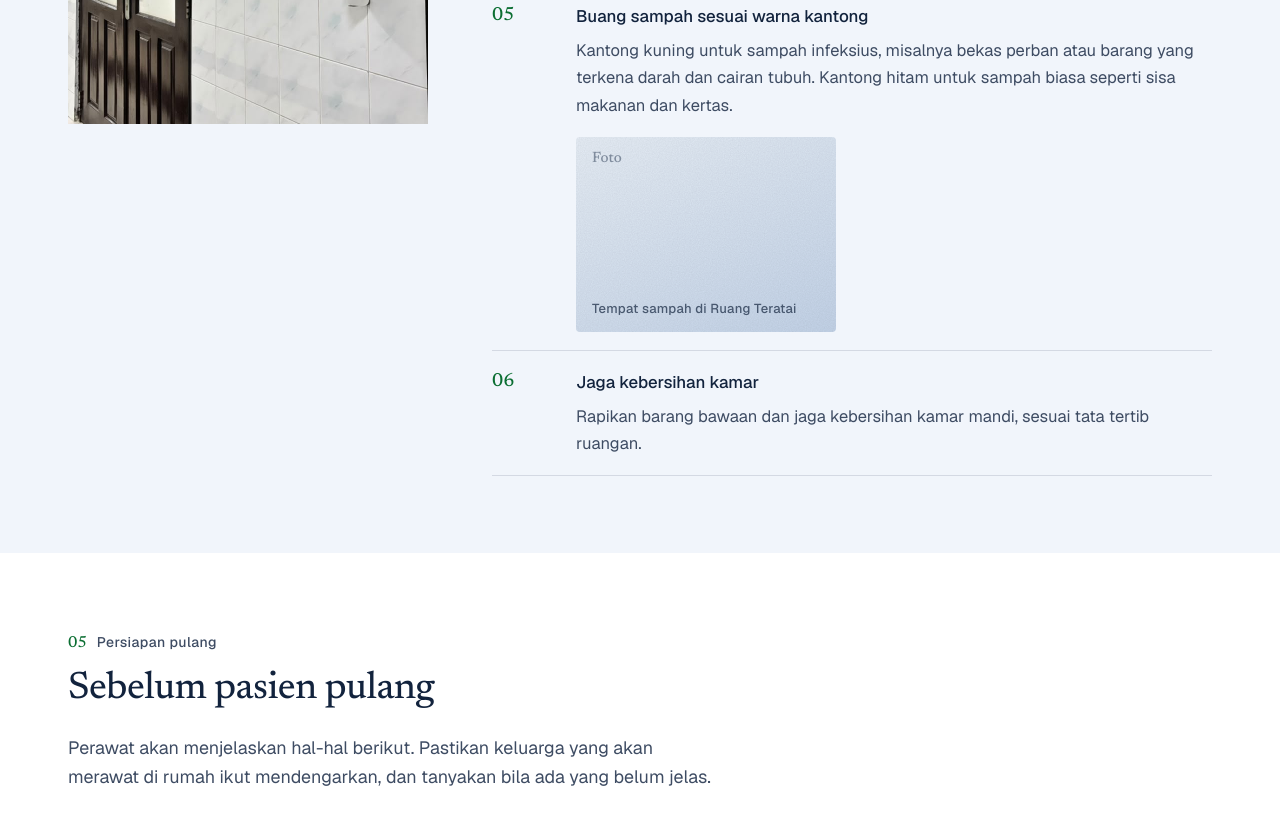
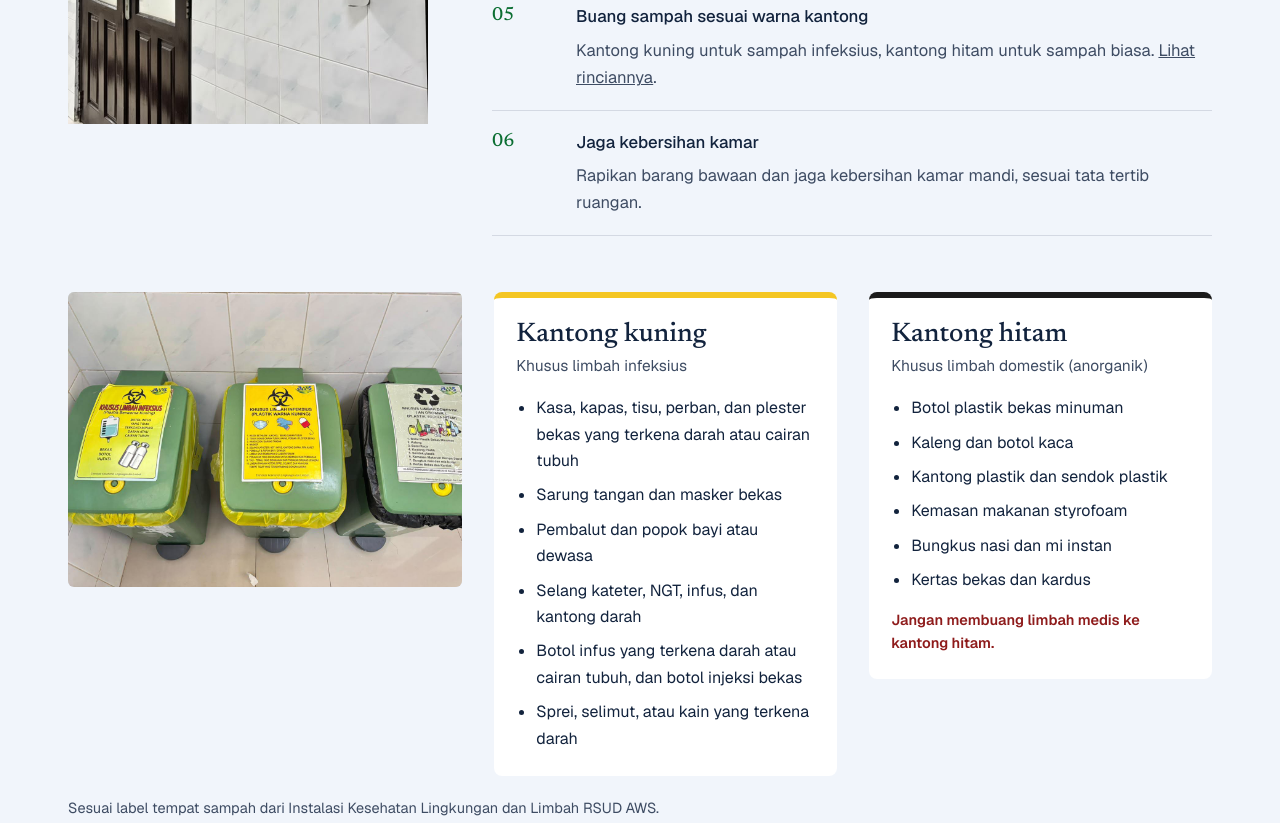
Before and after one commit to Aplintod/Ruang-Teratai, a plain HTML site: page halaman/edukasi.html in a window 1280 px wide. Shown: the part 3712-4535 px from the top of the page. Drawn offline with nearby package versions, Linux system fonts and the light colour scheme.

Commit message:
Edukasi: rincian memilah sampah dari label tempat sampah RSUD AWS + foto
Co-Authored-By: Claude Opus 5.5 <noreply@anthropic.com>
Claude-Session: https://claude.ai/code/session_017v6r4Dh7K6F4WkuNDGeXEq

```diff
--- a/assets/css/style.css
+++ b/assets/css/style.css
@@ -945,3 +945,17 @@ html[data-size="xl"] { zoom: 1.2; }
 .inline-photos { display: grid; grid-template-columns: repeat(2, minmax(0, 260px)); gap: 12px; margin-top: 14px; }
 .inline-photos .media { border-radius: 4px; }
 @media (max-width: 560px) { .inline-photos { grid-template-columns: 1fr 1fr; } }
+
+/* Memilah sampah (Edukasi) */
+.waste { display: grid; grid-template-columns: 1.15fr 1fr 1fr; gap: clamp(18px, 2.5vw, 32px); align-items: start; }
+.waste-photos { display: grid; gap: 12px; }
+.waste-photos .media { border-radius: 6px; display: block; }
+.waste-col { background: var(--paper); border-radius: 8px; padding: 22px 22px 24px; border-top: 6px solid; }
+.waste-col.kuning { border-color: var(--yellow); }
+.waste-col.hitam { border-color: #1b1b1b; }
+.waste-col .bag { display: none; }
+.waste-col .small { margin-top: 2px; }
+.waste-col ul { margin: 14px 0 0; padding-left: 20px; display: grid; gap: 8px; font-size: 16px; }
+.waste-warn { margin-top: 14px; font-size: 14.5px; font-weight: 600; color: #8e1b1b; }
+@media (max-width: 960px) { .waste { grid-template-columns: 1fr 1fr; } .waste-photos { grid-column: 1 / -1; grid-template-columns: repeat(2, 1fr); } }
+@media (max-width: 600px) { .waste { grid-template-columns: 1fr; } .waste-photos { grid-template-columns: 1fr; } }
--- a/halaman/edukasi.html
+++ b/halaman/edukasi.html
@@ -114,14 +114,45 @@
             <li><div><h3>Tunda kunjungan saat sakit</h3><p>Pengunjung yang sedang demam, batuk, atau pilek sebaiknya tidak menjenguk agar tidak menularkan penyakit kepada pasien.</p></div></li>
             <li><div><h3>Jangan duduk di tempat tidur pasien</h3><p>Gunakan kursi yang tersedia. Tempat tidur pasien harus tetap bersih.</p></div></li>
             <li><div><h3>Jangan menyentuh alat medis</h3><p>Infus, selang, dan alat medis lain hanya ditangani petugas. Bila ada yang tampak bermasalah, panggil perawat.</p></div></li>
-            <li><div><h3>Buang sampah sesuai warna kantong</h3><p>Kantong kuning untuk sampah infeksius, misalnya bekas perban atau barang yang terkena darah dan cairan tubuh. Kantong hitam untuk sampah biasa seperti sisa makanan dan kertas.</p>
-              <div class="inline-photos">
-                <div class="media r-4x3" data-img="teratai/tempat-sampah" data-cap="Tempat sampah di Ruang Teratai"></div>
-                <div class="media r-4x3 optional" data-img="teratai/tempat-sampah-2" data-cap="Tempat sampah"></div>
-              </div></div></li>
+            <li><div><h3>Buang sampah sesuai warna kantong</h3><p>Kantong kuning untuk sampah infeksius, kantong hitam untuk sampah biasa. <a href="#sampah">Lihat rinciannya</a>.</p></div></li>
             <li><div><h3>Jaga kebersihan kamar</h3><p>Rapikan barang bawaan dan jaga kebersihan kamar mandi, sesuai tata tertib ruangan.</p></div></li>
           </ol>
         </div>
+        <!-- MEMILAH SAMPAH (isi mengikuti label tempat sampah RSUD AWS) -->
+        <div class="waste mt-l reveal" id="sampah">
+          <div class="waste-photos">
+            <a href="../assets/img/teratai/tempat-sampah.jpg" target="_blank" rel="noopener" class="media r-4x3" data-img="teratai/tempat-sampah" data-cap="Tempat sampah di Ruang Teratai"></a>
+            <div class="media r-4x3 optional" data-img="teratai/tempat-sampah-2" data-cap="Tempat sampah"></div>
+          </div>
+          <div class="waste-col kuning">
+            <span class="bag"></span>
+            <h3 class="h3">Kantong kuning</h3>
+            <p class="small">Khusus limbah infeksius</p>
+            <ul>
+                <li>Kasa, kapas, tisu, perban, dan plester bekas yang terkena darah atau cairan tubuh</li>
+                <li>Sarung tangan dan masker bekas</li>
+                <li>Pembalut dan popok bayi atau dewasa</li>
+                <li>Selang kateter, NGT, infus, dan kantong darah</li>
+                <li>Botol infus yang terkena darah atau cairan tubuh, dan botol injeksi bekas</li>
+                <li>Sprei, selimut, atau kain yang terkena darah</li>
+            </ul>
+          </div>
+          <div class="waste-col hitam">
+            <span class="bag"></span>
+            <h3 class="h3">Kantong hitam</h3>
+            <p class="small">Khusus limbah domestik (anorganik)</p>
+            <ul>
+                <li>Botol plastik bekas minuman</li>
+                <li>Kaleng dan botol kaca</li>
+                <li>Kantong plastik dan sendok plastik</li>
+                <li>Kemasan makanan styrofoam</li>
+                <li>Bungkus nasi dan mi instan</li>
+                <li>Kertas bekas dan kardus</li>
+            </ul>
+            <p class="waste-warn">Jangan membuang limbah medis ke kantong hitam.</p>
+          </div>
+        </div>
+        <p class="src mt-s">Sesuai label tempat sampah dari Instalasi Kesehatan Lingkungan dan Limbah RSUD AWS.</p>
       </div>
     </section>
 
```
Also changed, not shown: assets/img/teratai/tempat-sampah.jpg (added), 2 other files.
